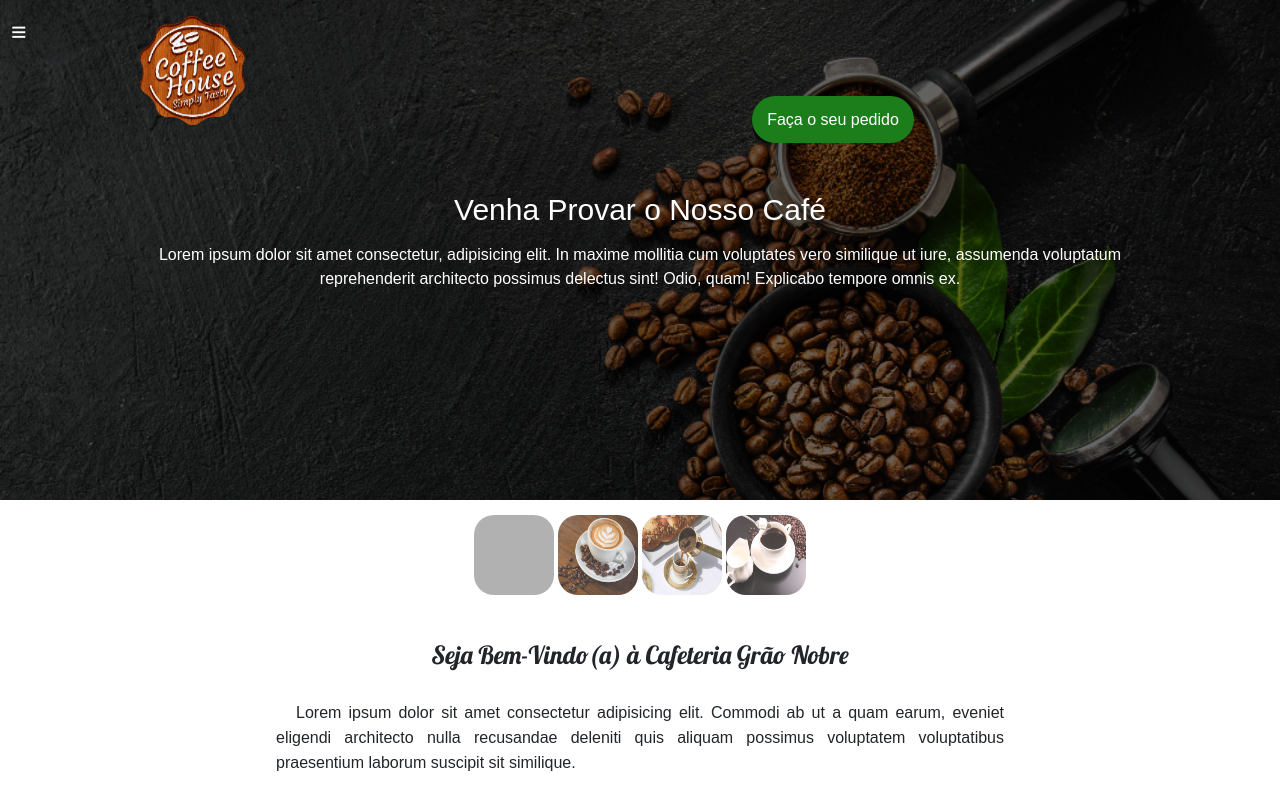
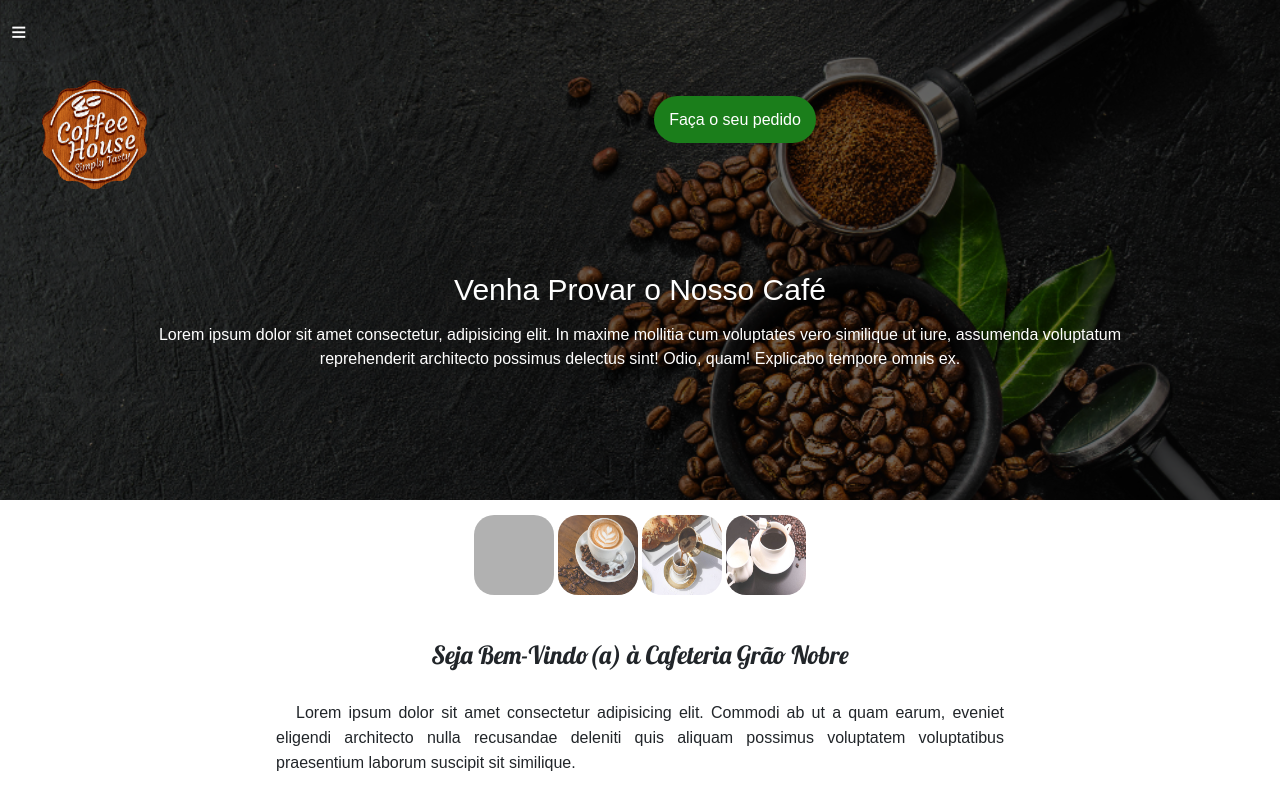
Before and after one commit to keferson-github/projeto-landing-page-cafeteria, a plain HTML site: page index.html in a window 1280 px wide. Shown: the top 800 px of the page. Drawn offline with nearby package versions, Linux system fonts and the light colour scheme; grey boxes are pictures that could not be loaded.

Commit message:
#cabecalho img ajuste logo

```diff
--- a/css/styles.css
+++ b/css/styles.css
@@ -266,7 +266,7 @@ o link o fundo fique com uma cor diferente.
 #cabecalho img {
     height: 150px;
     width: 150px;
-    margin: -64px 118px;
+    margin: auto 20px;
 }
 
 
```
